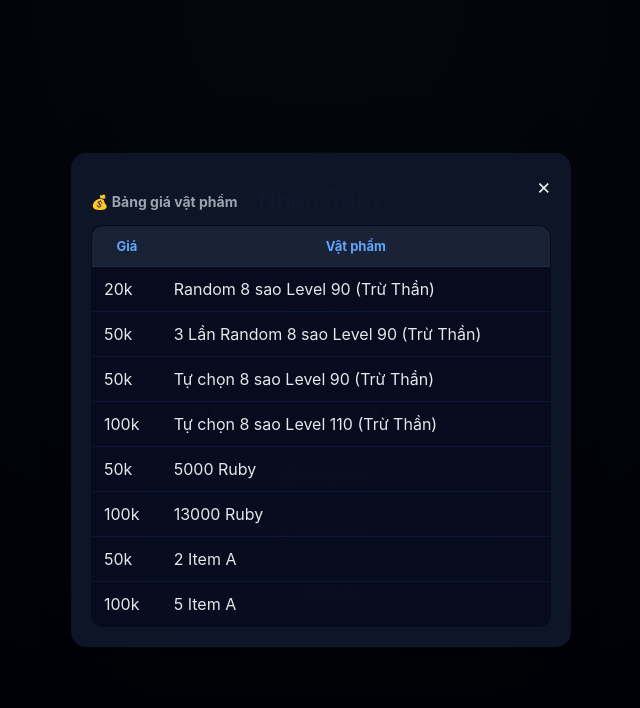
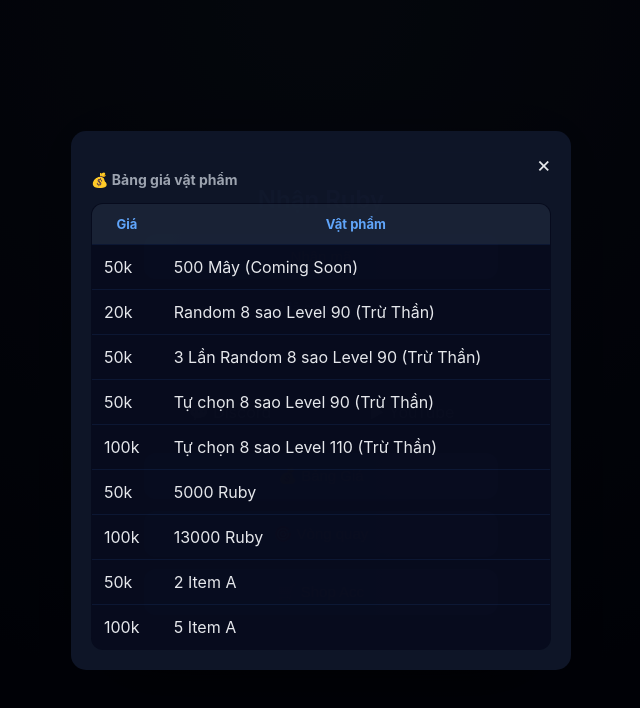
Before and after one commit to phuc40/rubyfree, a website: page index.html in a window 1280 px wide. Both pictures are taken after a click on the button "💰 Bảng Giá". Shown: the whole page, without its empty margins (319-959 px from the left). Drawn offline with Linux system fonts and the light colour scheme.

Commit message:
Update index.html

```diff
--- a/index.html
+++ b/index.html
@@ -79,6 +79,7 @@
                 <th>Giá</th>
                 <th>Vật phẩm</th>
             </tr>
+            <tr><td>50k</td><td>500 Mây (Coming Soon)</td></tr>
             <tr><td>20k</td><td>Random 8 sao Level 90 (Trừ Thần)</td></tr>
             <tr><td>50k</td><td>3 Lần Random 8 sao Level 90 (Trừ Thần)</td></tr>
             <tr><td>50k</td><td>Tự chọn 8 sao Level 90 (Trừ Thần)</td></tr>
```
